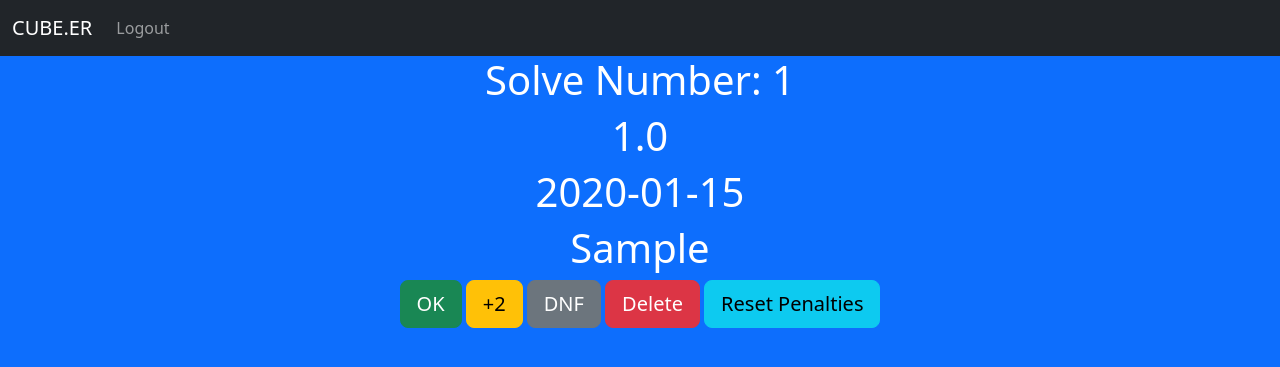
After one commit to rotem12-py/CUBE.ER, a Flask app: page /edit_solve?solve_id=1 in a window 1280 px wide. The commit adds this page. Shown: the top 367 px of the page. Run offline with Flask 3, Linux system fonts and the light colour scheme; a user stored in the database is signed in; tables that the repository leaves empty hold one stand-in row (values such as "Sample post").

Commit message:
Add Edit Solve And Penalties

```diff
--- a/main.py
+++ b/main.py
@@ -3,8 +3,9 @@ from scramble import scramble
 from werkzeug.security import generate_password_hash, check_password_hash
 from flask_sqlalchemy import SQLAlchemy
 from sqlalchemy.orm import DeclarativeBase, Mapped, mapped_column, relationship
-from sqlalchemy import Integer, String
+from sqlalchemy import Integer, String, Float
 from flask_login import UserMixin, login_user, LoginManager, current_user, logout_user
+from datetime import date
 
 
 # create the app and init necessary things for the app
@@ -36,9 +37,12 @@ class User(db.Model, UserMixin):
 class NewSolve(db.Model):
     __tablename__ = "solves"
     id: Mapped[int] = mapped_column(Integer, primary_key=True)
-    time: Mapped[str] = mapped_column(String, nullable=False)
+    time: Mapped[float] = mapped_column(Float, nullable=False)
     solve_num: Mapped[int] = mapped_column(Integer, nullable=False)
     scramble: Mapped[str] = mapped_column(String, nullable=False)
+    date: Mapped[str] = mapped_column(String, nullable=False)
+    p2_count: Mapped[int] = mapped_column(Integer, nullable=False, default=0)
+    status: Mapped[str] = mapped_column(String, nullable=False, default="OK")
 
     owner_id: Mapped[int] = mapped_column(Integer, db.ForeignKey("users.id"))
     owner = relationship("User", back_populates="solves")
@@ -70,7 +74,8 @@ def home():
                 time = float(data["time"]),
                 owner = current_user,
                 solve_num = len(current_user.solves) + 1,
-                scramble = data["scramble"]
+                scramble = data["scramble"],
+                date = str(date.today())
             )
 
         else:
@@ -78,7 +83,8 @@ def home():
                 time=float(request.form["time"]) ,
                 owner=current_user,
                 solve_num=len(current_user.solves) + 1,
-                scramble=request.form["scramble"]
+                scramble=request.form["scramble"],
+                date=str(date.today())
             )
         # add solves to db and commit
         db.session.add(new_solve)
@@ -151,5 +157,72 @@ def logout():
     return redirect(url_for('home'))
 
 
+# render the edit-solve page
+@app.route("/edit_solve")
+def edit_solve():
+    req_solve = db.get_or_404(NewSolve, request.args.get("solve_id"))
+
+    return render_template("edit-solve.html", req_solve=req_solve)
+
+
+# reset all the solves penalties
+@app.route("/reset_solve")
+def reset_solve():
+    # get the requested solve by the solve_id parameter
+    req_solve = db.session.get(NewSolve, request.args.get("solve_id"))
+
+    # if the solve status is "+2", remove 2 seconds from it for every p2_count and round at the end
+    if req_solve.status == "+2":
+        for i in range(req_solve.p2_count):
+            req_solve.time -= 2
+
+        req_solve.p2_count = 0
+        req_solve.time = round(req_solve.time, 2)
+
+    # at the end, if was a "+2" or not, change the solves status to ok and commit
+    req_solve.status = "OK"
+    db.session.commit()
+
+    return redirect("/")
+
+
+# add penalties to solves
+@app.route("/penalty")
+def penalty():
+    # get the requested solve by the solve_id parameter
+    req_solve = db.get_or_404(NewSolve, request.args.get("solve_id"))
+    # get the penalty to add by the penalty_type parameter
+    penalty_type = request.args.get("penalty_type")
+
+    # if the penalty_type is "+2" add 2 seconds to the solve and 1 to the p2_count and change the status to "+2"
+    if penalty_type == "+2":
+        req_solve.time += 2
+        req_solve.status = "+2"
+        req_solve.p2_count += 1
+        db.session.commit()
+        return redirect('/')
+    # if the penalty_type is dnf check if teh solves status is "+2" and if it is reset it. change the solves status to dnf and commit
+    if penalty_type == "DNF":
+        if req_solve.status == "+2":
+            for i in range(req_solve.p2_count):
+                req_solve.time -= 2
+
+            req_solve.p2_count = 0
+            req_solve.time = round(req_solve.time, 2)
+        req_solve.status = "DNF"
+        db.session.commit()
+        return redirect("/")
+
+
+# get solve using the solve_id parameter and delete it
+@app.route("/delete_solve")
+def delete_solve():
+    req_solve = db.get_or_404(NewSolve, request.args.get("solve_id"))
+
+    db.session.delete(req_solve)
+    db.session.commit()
+    return redirect("/")
+
+
 if __name__ == "__main__":
     app.run(debug=True)
--- /dev/null
+++ b/templates/edit-solve.html
@@ -0,0 +1,37 @@
+<!DOCTYPE html>
+<html lang="en">
+<head>
+    <meta charset="utf-8">
+    <meta name="viewport" content="width=device-width, initial-scale=1, shrink-to-fit=no">
+    <title>CUBE.ER</title>
+    <link href="https://cdn.jsdelivr.net/npm/bootstrap@5.3.3/dist/css/bootstrap.min.css" rel="stylesheet" integrity="sha384-QWTKZyjpPEjISv5WaRU9OFeRpok6YctnYmDr5pNlyT2bRjXh0JMhjY6hW+ALEwIH" crossorigin="anonymous">
+    <link href="static/custom.css" rel="stylesheet">
+</head>
+<body class="bg-primary">
+<nav class="navbar navbar-expand-lg navbar-dark bg-dark" id="header-navbar">
+  <div class="container-fluid">
+    <a class="navbar-brand" >CUBE.ER</a>
+    <div class="collapse navbar-collapse" id="navbarNav">
+      <ul class="navbar-nav">
+        <li class="nav-item">
+          <a class="nav-link" href="{{ url_for('logout') }}">Logout</a>
+        </li>
+      </ul>
+    </div>
+  </div>
+</nav>
+
+<div style="text-align: center;">
+  <h1 style="color: white;">Solve Number: {{ req_solve.solve_num }}</h1>
+  <h1 style="color: white;">{{ req_solve.time }}</h1>
+  <h1 style="color: white;">{{ req_solve.date }}</h1>
+    <h1 style="color: white;">{{ req_solve.scramble }}</h1>
+  <a type="button" class="btn btn-lg btn-success" href="{{ url_for('home') }}">OK</a>
+  <a type="button" class="btn btn-lg btn-warning" href="{{ url_for('penalty', solve_id=req_solve.id, penalty_type='+2') }}">+2</a>
+  <a type="button" class="btn btn-lg btn-secondary" href="{{ url_for('penalty', solve_id=req_solve.id, penalty_type='DNF') }}">DNF</a>
+  <a type="button" class="btn btn-lg btn-danger" href="{{ url_for('delete_solve', solve_id=req_solve.id) }}">Delete</a>
+  <a type="button" class="btn btn-lg btn-info" href="{{ url_for('reset_solve', solve_id=req_solve.id) }}">Reset Penalties</a>
+</div>
+
+</body>
+</html>
```
Also changed, not shown: templates/index.html (+8 -2 lines).
